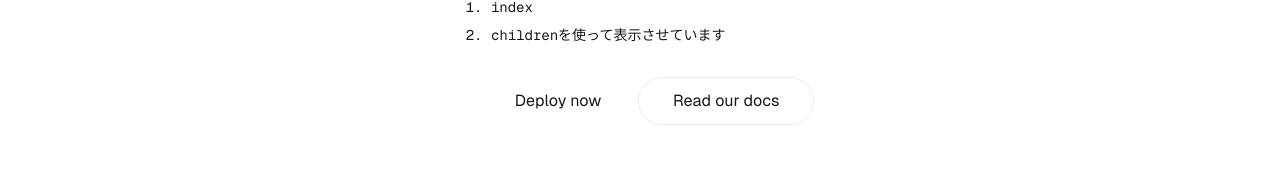
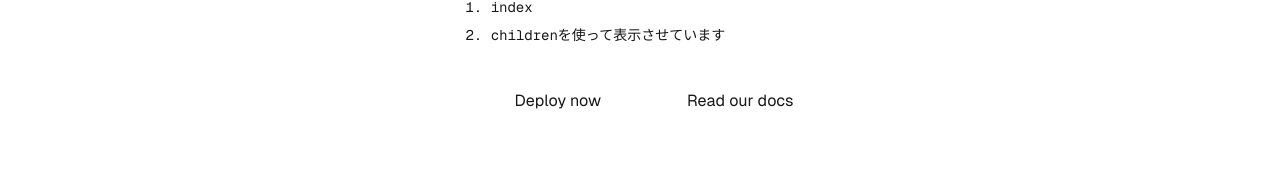
Before and after one commit to mori222/practice-nextjs, a Next.js app: page / in a window 1280 px wide. Shown: the part 373-548 px from the top of the page. Built offline with nearby package versions, Linux system fonts and the light colour scheme.

Commit message:
♻️ linksのリファクタリング

```diff
--- a/components/links.tsx
+++ b/components/links.tsx
@@ -1,31 +1,39 @@
 import Image from "next/image";
 
+const ITEMS = [
+  {
+    href: "https://vercel.com/new?utm_source=create-next-app&utm_medium=appdir-template-tw&utm_campaign=create-next-app",
+    text: "Deploy now",
+    image: "/vercel.svg",
+  },
+  {
+    href: "https://nextjs.org/docs?utm_source=create-next-app&utm_medium=appdir-template-tw&utm_campaign=create-next-app",
+    text: "Read our docs",
+    image: "/vercel.svg",
+  },
+]
 export default function Links(){
     return (
         <div className="flex gap-4 items-center flex-col sm:flex-row">
+          {ITEMS.map((item) => {
+            return (
               <a
+                key={item.href}
                 className="rounded-full border border-solid border-transparent transition-colors flex items-center justify-center bg-foreground text-background gap-2 hover:bg-[#383838] dark:hover:bg-[#ccc] text-sm sm:text-base h-10 sm:h-12 px-4 sm:px-5"
-            href="https://vercel.com/new?utm_source=create-next-app&utm_medium=appdir-template-tw&utm_campaign=create-next-app"
+                href={item.href}
                 target="_blank"
                 rel="noopener noreferrer"
               >
                 <Image
                   className="dark:invert"
-              src="/vercel.svg"
-              alt="Vercel logomark"
+                  src={item.image}
+                  alt={item.text}
                   width={20}
                   height={20}
                 />
-            Deploy now
+                {item.text}
               </a>
-          <a
-            className="rounded-full border border-solid border-black/[.08] dark:border-white/[.145] transition-colors flex items-center justify-center hover:bg-[#f2f2f2] dark:hover:bg-[#1a1a1a] hover:border-transparent text-sm sm:text-base h-10 sm:h-12 px-4 sm:px-5 sm:min-w-44"
-            href="https://nextjs.org/docs?utm_source=create-next-app&utm_medium=appdir-template-tw&utm_campaign=create-next-app"
-            target="_blank"
-            rel="noopener noreferrer"
-          >
-            Read our docs
-          </a>
+            )})}
         </div>
     )
 }
```
Lines whose indentation alone changed are shown as unchanged.
